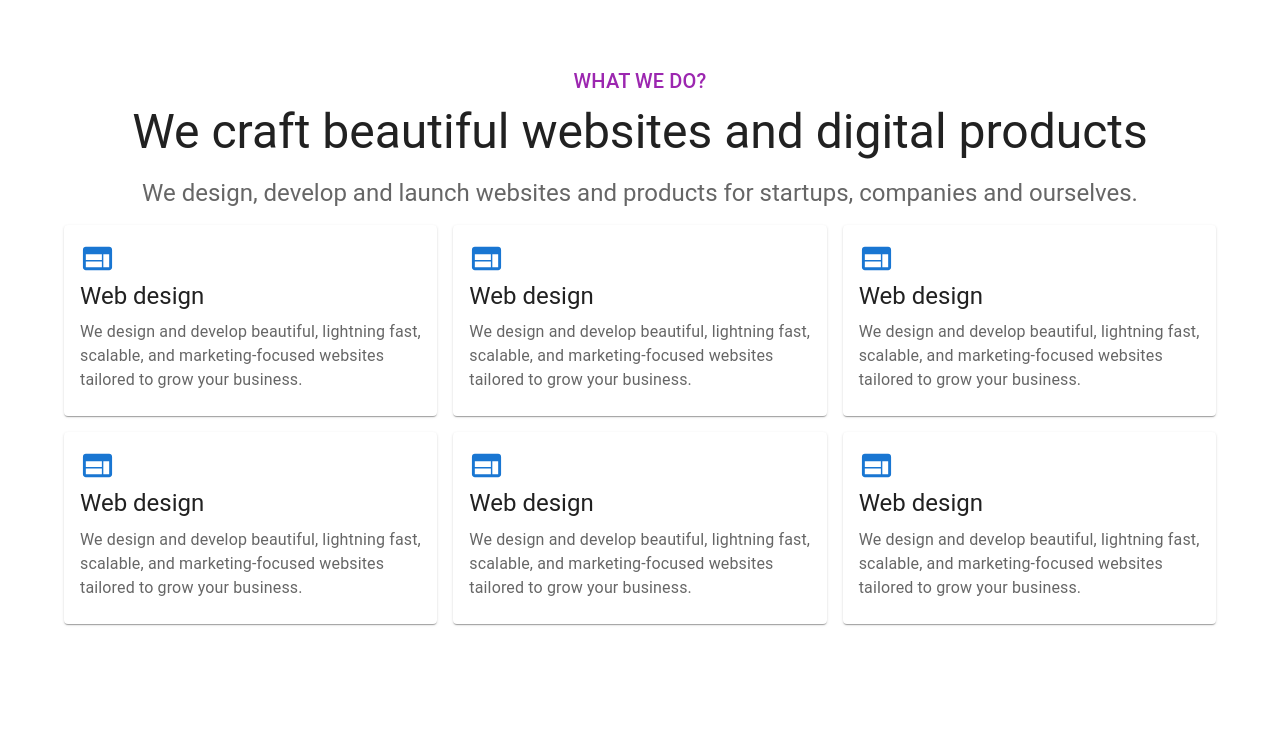
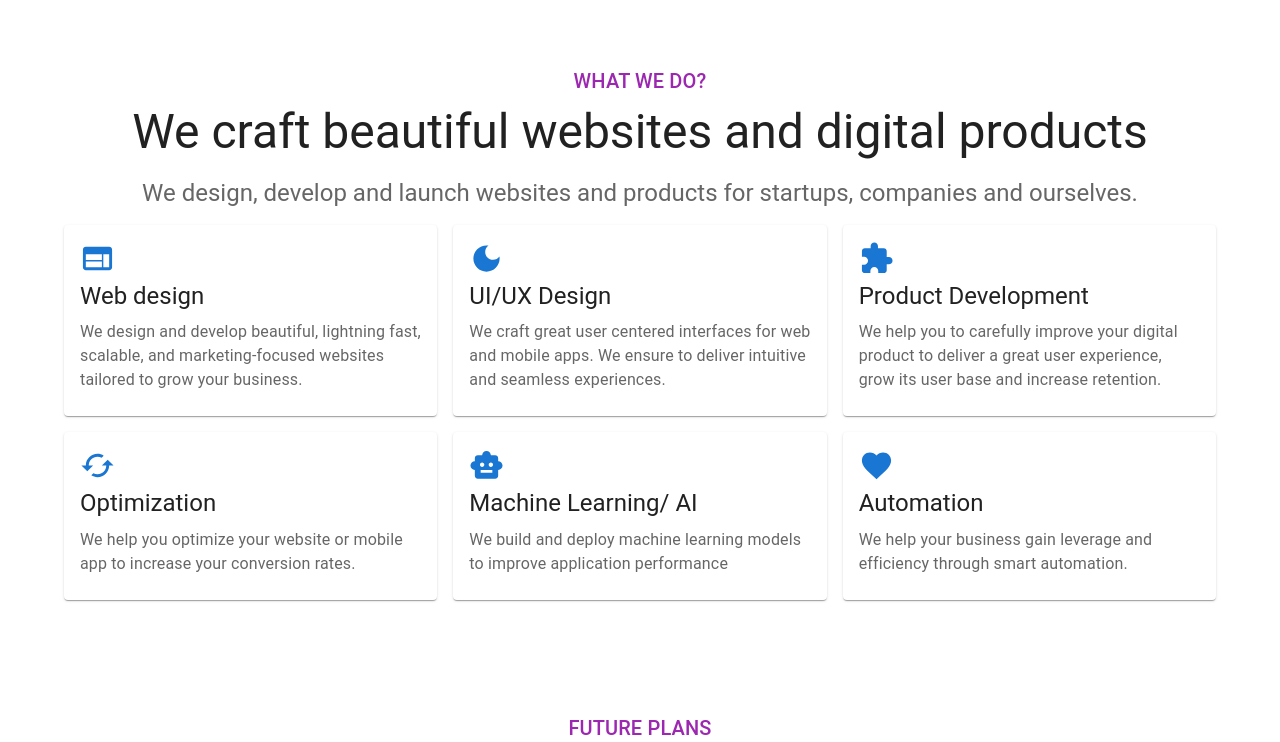
Before and after one commit to jpzambranoleon/static-website-mui, a React (Create React App) app: page / in a window 1280 px wide. Shown: the part 595-1337 px from the top of the page. Built offline with nearby package versions, Linux system fonts and the light colour scheme.

Commit message:
updated WhatWeDo.jsx

```diff
--- a/src/home/components/WhatWeDo.jsx
+++ b/src/home/components/WhatWeDo.jsx
@@ -1,4 +1,4 @@
-import { Web } from "@mui/icons-material";
+import { Cached, DarkMode, Extension, Favorite, HeatPumpRounded, SmartToy, Web } from "@mui/icons-material";
 import { Card, CardContent, Container, Grid, Typography } from "@mui/material";
 
 const WhatWeDo = () => {
@@ -27,7 +27,7 @@ const WhatWeDo = () => {
             </Typography>
             <Grid container spacing={2}>
                 <Grid item xs={12} sm={6} md={4}>
-                    <Card sx={{ minWidth: 275 }}>
+                    <Card sx={{ height: '100%', minWidth: 275 }}>
                         <CardContent>
                             <Web fontSize="large" color="primary"/>
                             <Typography variant="h5" gutterBottom>
@@ -42,76 +42,71 @@ const WhatWeDo = () => {
                     </Card>
                 </Grid>
                 <Grid item xs={12} sm={6} md={4}>
-                    <Card sx={{ minWidth: 275 }}>
+                    <Card sx={{ height: '100%', minWidth: 275 }}>
                         <CardContent>
-                            <Web fontSize="large" color="primary"/>
+                            <DarkMode fontSize="large" color="primary"/>
                             <Typography variant="h5" gutterBottom>
-                                Web design
+                                UI/UX Design
                             </Typography>
                             <Typography color="text.secondary">
-                                We design and develop beautiful, lightning fast,
-                                scalable, and marketing-focused websites tailored
-                                to grow your business.
+                                We craft great user centered interfaces
+                                for web and mobile apps. We ensure to deliver
+                                intuitive and seamless experiences.
                             </Typography>
                         </CardContent>
                     </Card>
                 </Grid>
                 <Grid item xs={12} sm={6} md={4}>
-                    <Card sx={{ minWidth: 275 }}>
+                    <Card sx={{ height: '100%', minWidth: 275 }}>
                         <CardContent>
-                            <Web fontSize="large" color="primary"/>
+                            <Extension fontSize="large" color="primary"/>
                             <Typography variant="h5" gutterBottom>
-                                Web design
+                                Product Development
                             </Typography>
                             <Typography color="text.secondary">
-                                We design and develop beautiful, lightning fast,
-                                scalable, and marketing-focused websites tailored
-                                to grow your business.
+                                We help you to carefully improve your digital
+                                product to deliver a great user experience, grow
+                                its user base and increase retention.
                             </Typography>
                         </CardContent>
                     </Card>
                 </Grid>
                 <Grid item xs={12} sm={6} md={4}>
-                    <Card sx={{ minWidth: 275 }}>
+                    <Card sx={{ height: '100%', minWidth: 275 }}>
                         <CardContent>
-                            <Web fontSize="large" color="primary"/>
+                            <Cached fontSize="large" color="primary"/>
                             <Typography variant="h5" gutterBottom>
-                                Web design
+                                Optimization
                             </Typography>
                             <Typography color="text.secondary">
-                                We design and develop beautiful, lightning fast,
-                                scalable, and marketing-focused websites tailored
-                                to grow your business.
+                                We help you optimize your website or mobile app to increase your conversion rates.
                             </Typography>
                         </CardContent>
                     </Card>
                 </Grid>
                 <Grid item xs={12} sm={6} md={4}>
-                    <Card sx={{ minWidth: 275 }}>
+                    <Card sx={{ height: '100%', minWidth: 275 }}>
                         <CardContent>
-                            <Web fontSize="large" color="primary"/>
+                            <SmartToy fontSize="large" color="primary"/>
                             <Typography variant="h5" gutterBottom>
-                                Web design
+                                Machine Learning/ AI
                             </Typography>
                             <Typography color="text.secondary">
-                                We design and develop beautiful, lightning fast,
-                                scalable, and marketing-focused websites tailored
-                                to grow your business.
+                                We build and deploy machine learning models to
+                                improve application performance
                             </Typography>
                         </CardContent>
                     </Card>
                 </Grid>
                 <Grid item xs={12} sm={6} md={4}>
-                    <Card sx={{ minWidth: 275 }}>
+                    <Card sx={{ height: '100%', minWidth: 275 }}>
                         <CardContent>
-                            <Web fontSize="large" color="primary"/>
+                            <Favorite fontSize="large" color="primary"/>
                             <Typography variant="h5" gutterBottom>
-                                Web design
+                                Automation
                             </Typography>
                             <Typography color="text.secondary">
-                                We design and develop beautiful, lightning fast,
-                                scalable, and marketing-focused websites tailored
-                                to grow your business.
+                            We help your business gain leverage and efficiency through smart automation.
                             </Typography>
                         </CardContent>
                     </Card>
```
